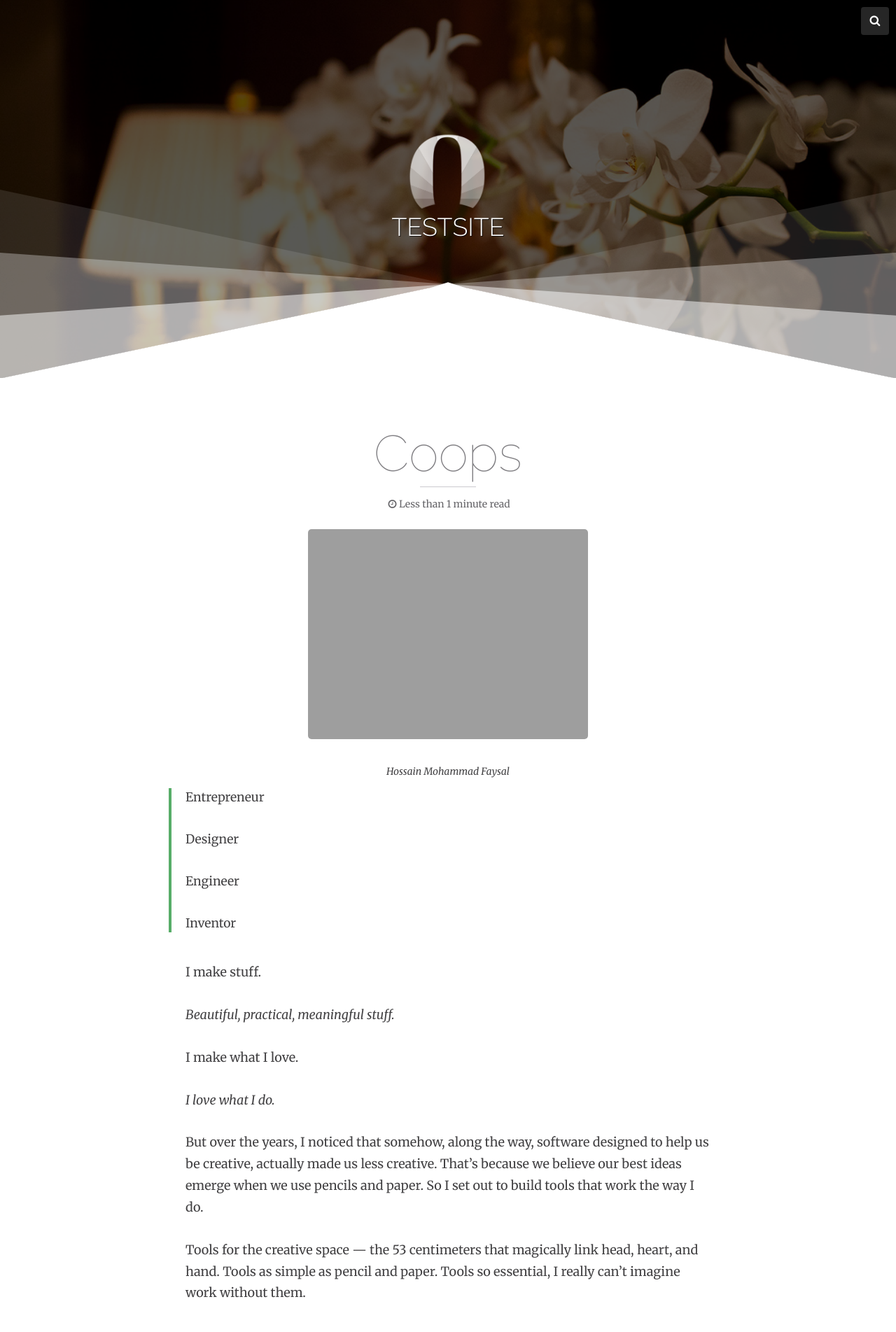
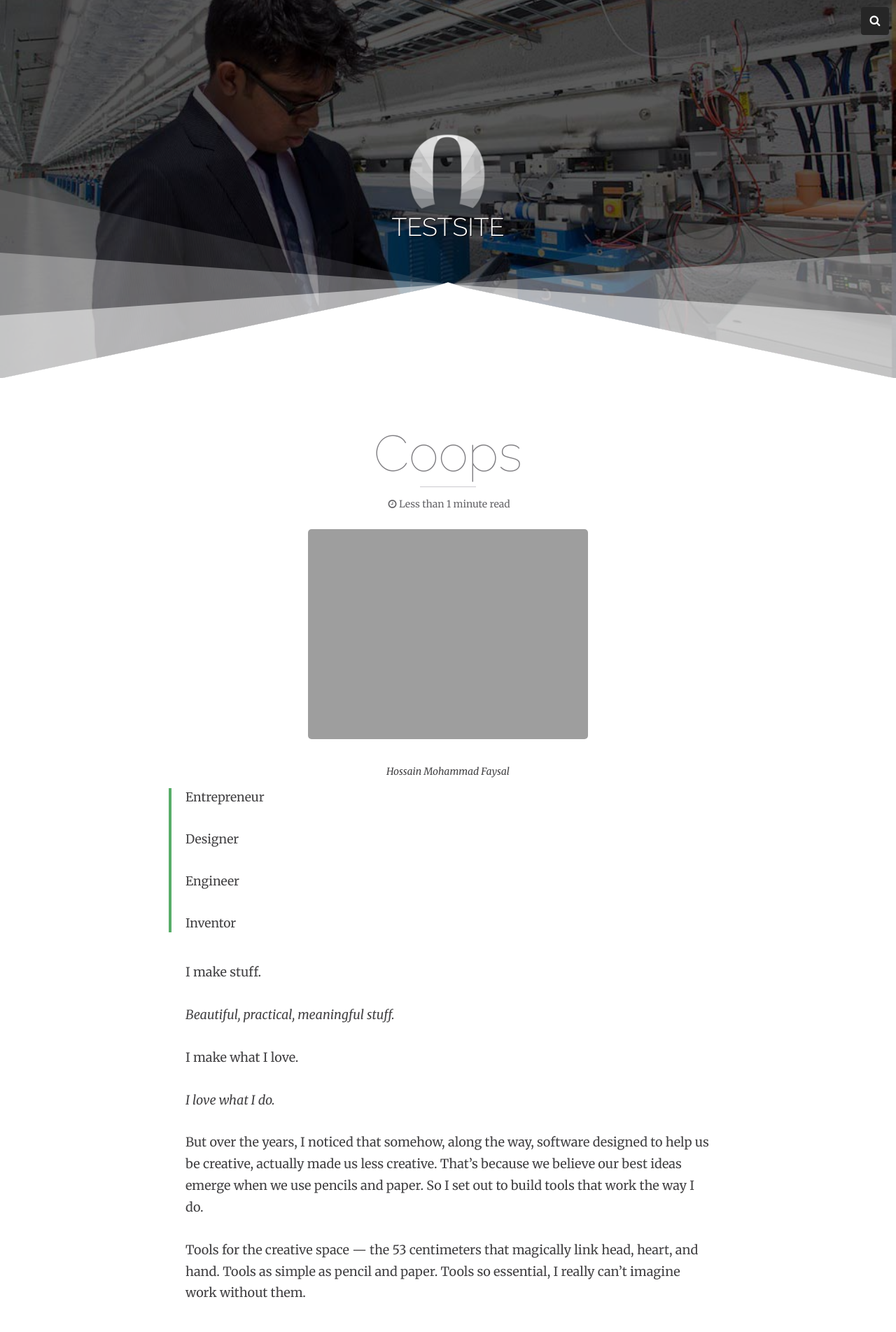
Before and after one commit to mountainstorm/testspace, a Jekyll site: the page built from about.md, in a window 1280 px wide. Shown: the top 1903 px of the page at 70% size. Built offline with Jekyll 4.4.1, drawn with Linux system fonts in a browser that asks for light colours; nearby versions of some CDN libraries.

Commit message:
changed fi

```diff
--- a/about.md
+++ b/about.md
@@ -2,8 +2,7 @@
 layout: page
 title: Coops
 tags: []
-image:
-  feature: Hossain-Mohd-Faysal.jpg
+imagefeature: Hossain-Mohd-Faysal.jpg
 ---
 <figure>
   <img src="{{ site.url }}/images/hossain-faysal.jpg" alt="Hossain Mohammad Faysal">
```
